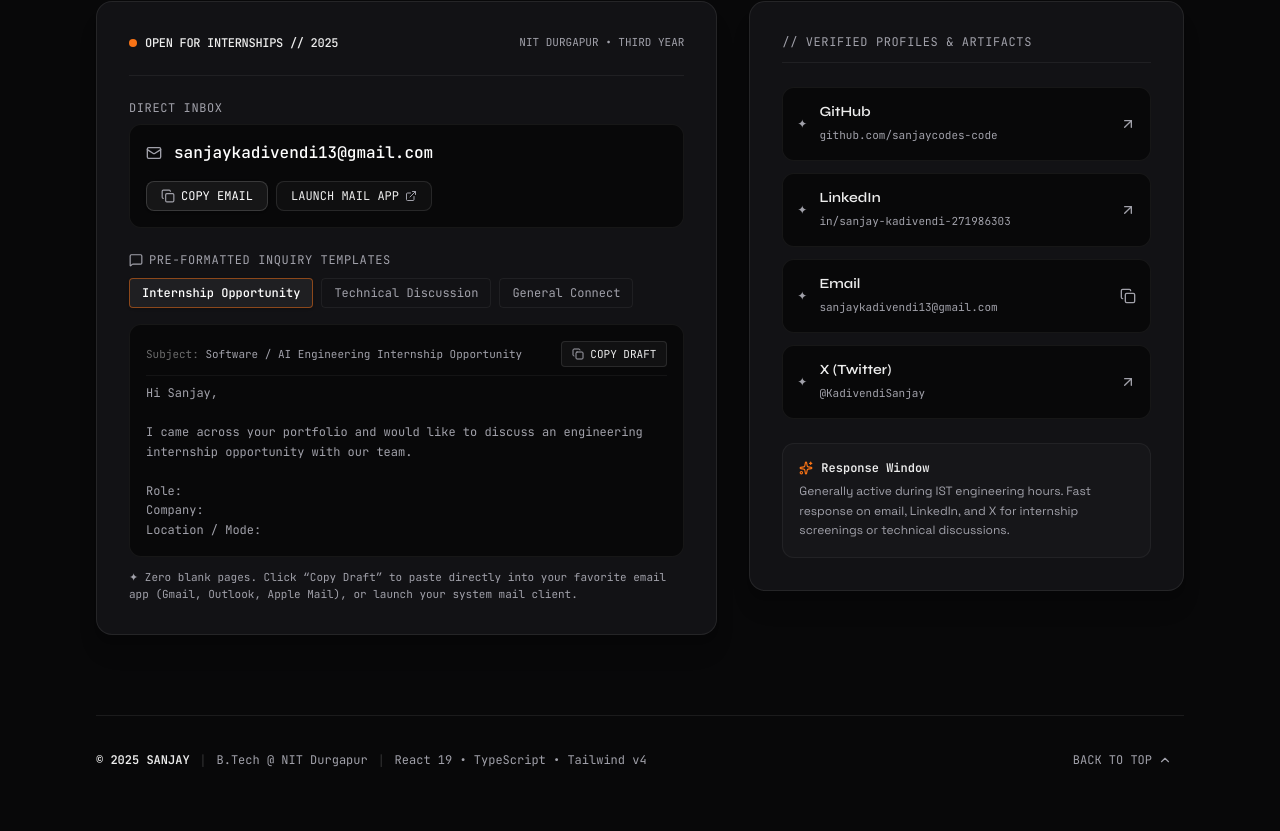
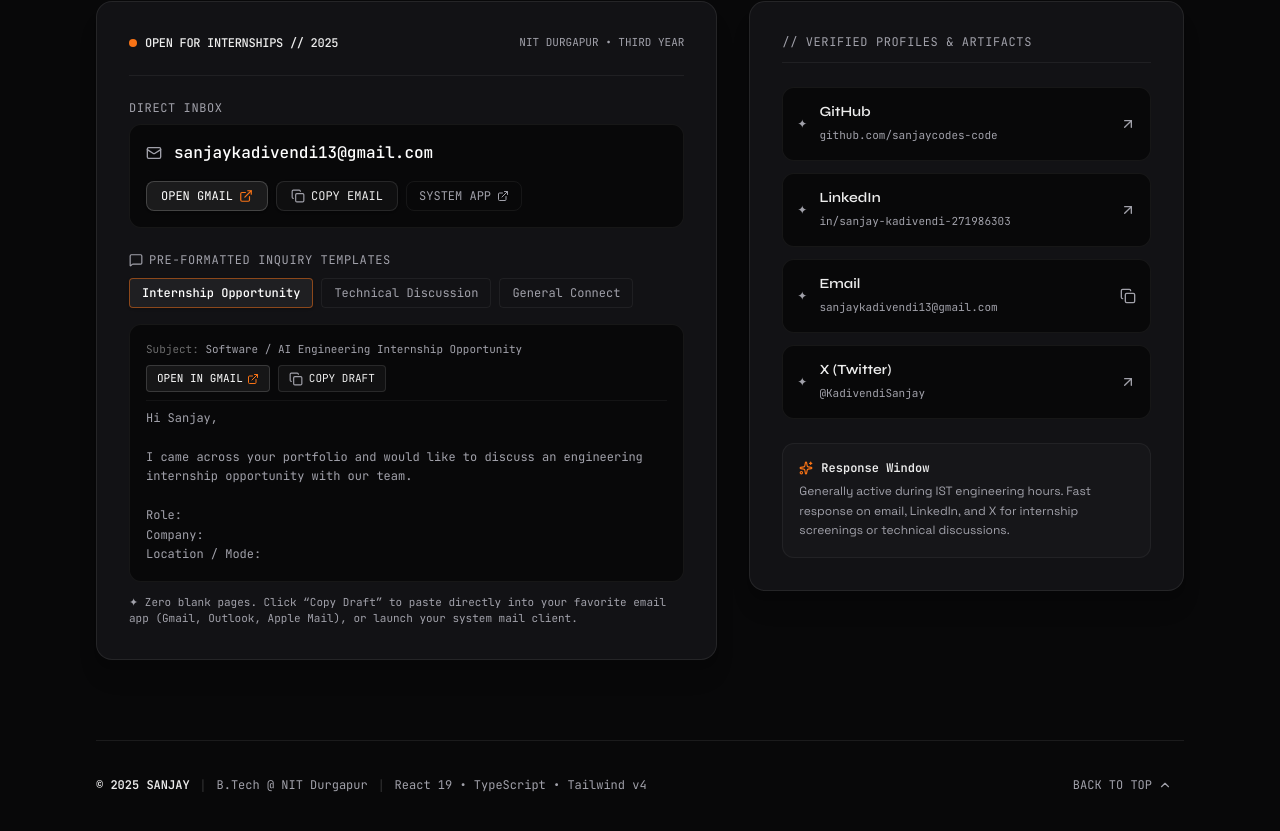
Before and after one commit to sanjaycodes-code/Portfolio, a React (Vite) app: page / in a window 1280 px wide. Shown: the part 9708-10539 px from the top of the page. Built offline with nearby package versions, Linux system fonts and the light colour scheme.

Commit message:
fix(contact): add direct Open in Gmail actions with full URL encoding in inbox header and draft preview

```diff
--- a/src/components/sections/Footer.tsx
+++ b/src/components/sections/Footer.tsx
@@ -182,16 +182,30 @@ export function Footer() {
                 </div>
 
                 <div className="flex flex-wrap items-center gap-2">
+                  <a
+                    href={`https://mail.google.com/mail/?view=cm&to=${emailAddress}&su=${encodeURIComponent(
+                      selectedTemplate.subject
+                    )}&body=${encodeURIComponent(selectedTemplate.bodyText)}`}
+                    target="_blank"
+                    rel="noopener noreferrer"
+                    onClick={() => copyToClipboard(emailAddress)}
+                    aria-label="Open pre-filled draft in Gmail web"
+                    className="font-mono text-xs px-3.5 py-1.5 rounded-lg border border-white/[0.18] bg-white/[0.08] hover:bg-white/[0.14] text-white focus-visible:ring-2 focus-visible:ring-[#F97316] focus-visible:outline-none transition-all flex items-center gap-1.5 shadow-sm cursor-pointer"
+                  >
+                    <span>OPEN GMAIL</span>
+                    <ExternalLink className="w-3.5 h-3.5 text-[#F97316]" />
+                  </a>
+
                   <button
                     onClick={handleCopyEmail}
                     type="button"
                     aria-label="Copy email address to clipboard"
-                    className="font-mono text-xs px-3.5 py-1.5 rounded-lg border border-white/[0.15] bg-white/[0.06] hover:bg-white/[0.12] text-white focus-visible:ring-2 focus-visible:ring-[#F97316] focus-visible:outline-none transition-all flex items-center gap-1.5 shadow-sm cursor-pointer"
+                    className="font-mono text-xs px-3.5 py-1.5 rounded-lg border border-white/[0.1] bg-white/[0.03] hover:bg-white/[0.08] text-[#EDEDED] hover:text-white focus-visible:ring-2 focus-visible:ring-[#F97316] focus-visible:outline-none transition-all flex items-center gap-1.5 shadow-sm cursor-pointer"
                   >
                     {emailCopied ? (
                       <>
                         <Check className="w-3.5 h-3.5 text-emerald-400" />
-                        <span className="text-emerald-400 font-semibold">COPIED EMAIL!</span>
+                        <span className="text-emerald-400 font-semibold">COPIED!</span>
                       </>
                     ) : (
                       <>
@@ -204,8 +218,8 @@ export function Footer() {
                   <button
                     onClick={handleLaunchMailApp}
                     type="button"
-                    aria-label="Launch default email client"
-                    className="font-mono text-xs px-3.5 py-1.5 rounded-lg border border-white/[0.1] bg-white/[0.03] hover:bg-white/[0.08] text-[#EDEDED] hover:text-white focus-visible:ring-2 focus-visible:ring-[#F97316] focus-visible:outline-none transition-all flex items-center gap-1.5 cursor-pointer"
+                    aria-label="Launch default system email client"
+                    className="font-mono text-xs px-3 py-1.5 rounded-lg border border-white/[0.06] bg-transparent hover:bg-white/[0.04] text-[#A1A1AA] hover:text-white focus-visible:ring-2 focus-visible:ring-[#F97316] focus-visible:outline-none transition-all hidden sm:flex items-center gap-1.5 cursor-pointer"
                   >
                     {mailAppLaunched ? (
                       <>
@@ -214,7 +228,7 @@ export function Footer() {
                       </>
                     ) : (
                       <>
-                        <span>LAUNCH MAIL APP</span>
+                        <span>SYSTEM APP</span>
                         <ExternalLink className="w-3 h-3 text-[#A1A1AA]" />
                       </>
                     )}
@@ -264,10 +278,24 @@ export function Footer() {
 
               {/* Live Draft Preview Box */}
               <div className="p-4 rounded-xl bg-[#080809] border border-white/[0.06] space-y-2">
-                <div className="flex items-center justify-between gap-2 border-b border-white/[0.05] pb-2">
+                <div className="flex items-center justify-between gap-2 border-b border-white/[0.05] pb-2 flex-wrap">
                   <span className="font-mono text-[11px] text-[#A1A1AA]">
                     <span className="text-white/40">Subject:</span> {selectedTemplate.subject}
                   </span>
+
+                  <div className="flex items-center gap-2">
+                    <a
+                      href={`https://mail.google.com/mail/?view=cm&to=${emailAddress}&su=${encodeURIComponent(
+                        selectedTemplate.subject
+                      )}&body=${encodeURIComponent(selectedTemplate.bodyText)}`}
+                      target="_blank"
+                      rel="noopener noreferrer"
+                      onClick={() => copyToClipboard(emailAddress)}
+                      className="font-mono text-[11px] px-2.5 py-1 rounded border border-white/[0.15] bg-white/[0.06] text-white hover:bg-white/[0.12] flex items-center gap-1 transition-all cursor-pointer shrink-0"
+                    >
+                      <span>OPEN IN GMAIL</span>
+                      <ExternalLink className="w-3 h-3 text-[#F97316]" />
+                    </a>
 
                     <button
                       type="button"
@@ -281,11 +309,12 @@ export function Footer() {
                         </>
                       ) : (
                         <>
-                        <Copy className="w-3 h-3 text-[#A1A1AA]" />
+                          <Copy className="w-3.5 h-3.5 text-[#A1A1AA]" />
                           <span>COPY DRAFT</span>
                         </>
                       )}
                     </button>
+                  </div>
                 </div>
 
                 <p className="font-mono text-xs text-[#A1A1AA] whitespace-pre-line leading-relaxed">
```
Lines whose indentation alone changed are shown as unchanged.
